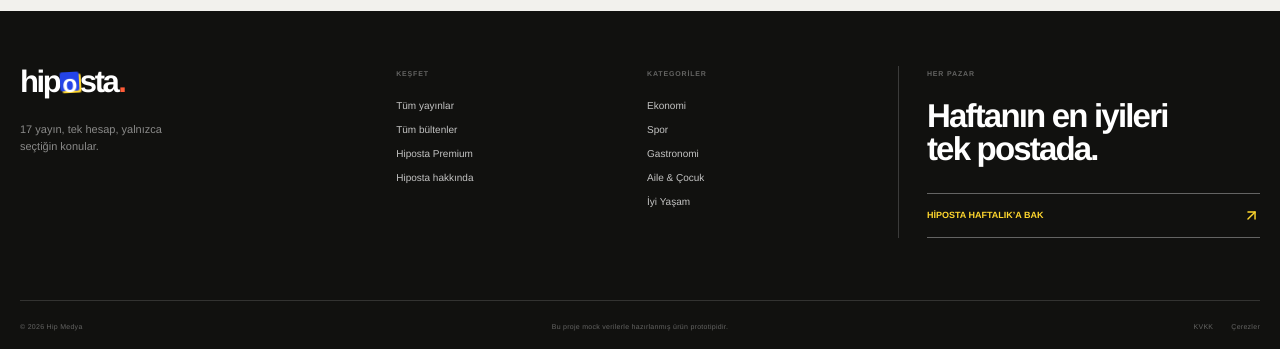
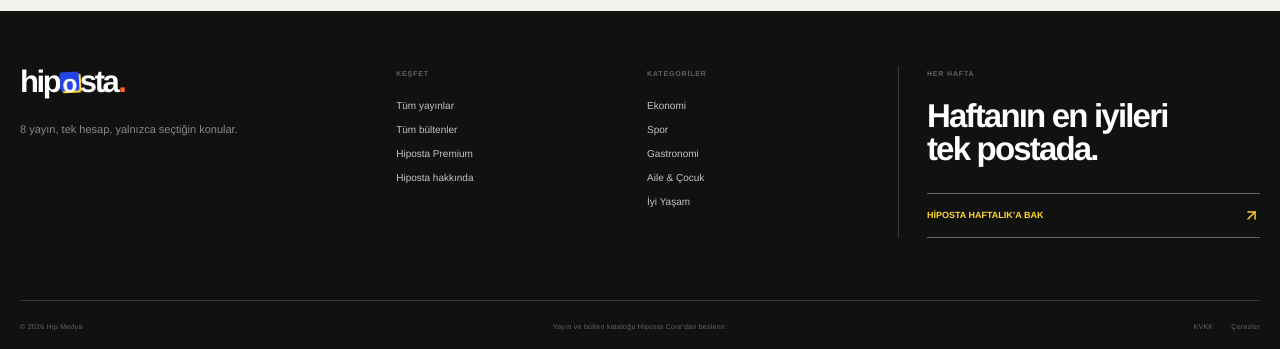
Before and after one commit to selim-create/hiposta, a Next.js app: page / in a window 1280 px wide. Shown: the part 4741-5090 px from the top of the page. Built offline with nearby package versions, Linux system fonts and the light colour scheme; no server answers.

Commit message:
feat: drive footer catalog data from Core

```diff
--- a/components/site-footer.tsx
+++ b/components/site-footer.tsx
@@ -1,15 +1,17 @@
 import Link from "next/link";
 import { ArrowUpRight } from "lucide-react";
 import { Logo } from "@/components/logo";
-import { categories } from "@/lib/mock-data";
+import { getCatalog } from "@/lib/catalog";
 
-export function SiteFooter() {
+export async function SiteFooter() {
+  const catalog = await getCatalog();
+
   return (
     <footer className="site-footer">
       <div className="page-shell site-footer__grid">
         <div className="site-footer__brand">
           <Logo inverse compact />
-          <p>17 yayın, tek hesap, yalnızca seçtiğin konular.</p>
+          <p>{catalog.stats.publications} yayın, tek hesap, yalnızca seçtiğin konular.</p>
         </div>
         <div>
           <p className="footer-label">Keşfet</p>
@@ -23,15 +25,13 @@
         <div>
           <p className="footer-label">Kategoriler</p>
           <nav>
-            {categories.slice(0, 5).map((category) => (
-              <Link key={category.slug} href={`/kategori/${category.slug}`}>
-                {category.shortName}
-              </Link>
+            {catalog.categories.slice(0, 5).map((category) => (
+              <Link key={category.slug} href={`/kategori/${category.slug}`}>{category.shortName}</Link>
             ))}
           </nav>
         </div>
         <div className="site-footer__cta">
-          <p className="footer-label">Her pazar</p>
+          <p className="footer-label">Her hafta</p>
           <h2>Haftanın en iyileri tek postada.</h2>
           <Link className="footer-arrow-link" href="/bultenler/hiposta-haftalik">
             Hiposta Haftalık’a bak <ArrowUpRight size={17} />
@@ -40,11 +40,8 @@
       </div>
       <div className="page-shell site-footer__bottom">
         <span>© 2026 Hip Medya</span>
-        <span>Bu proje mock verilerle hazırlanmış ürün prototipidir.</span>
-        <div>
-          <Link href="/hakkimizda#kvkk">KVKK</Link>
-          <Link href="/hakkimizda#cerezler">Çerezler</Link>
-        </div>
+        <span>Yayın ve bülten kataloğu Hiposta Core’dan beslenir.</span>
+        <div><Link href="/hakkimizda#kvkk">KVKK</Link><Link href="/hakkimizda#cerezler">Çerezler</Link></div>
       </div>
     </footer>
   );
```
